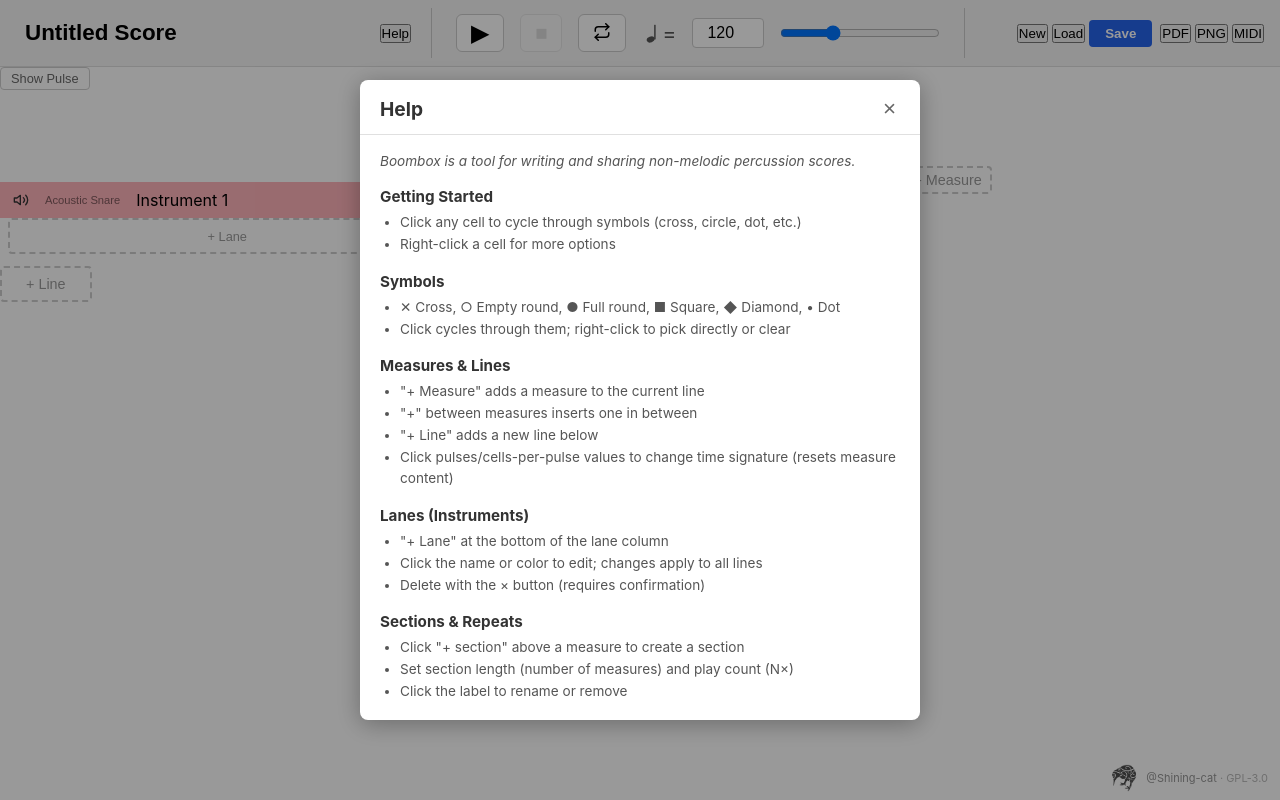
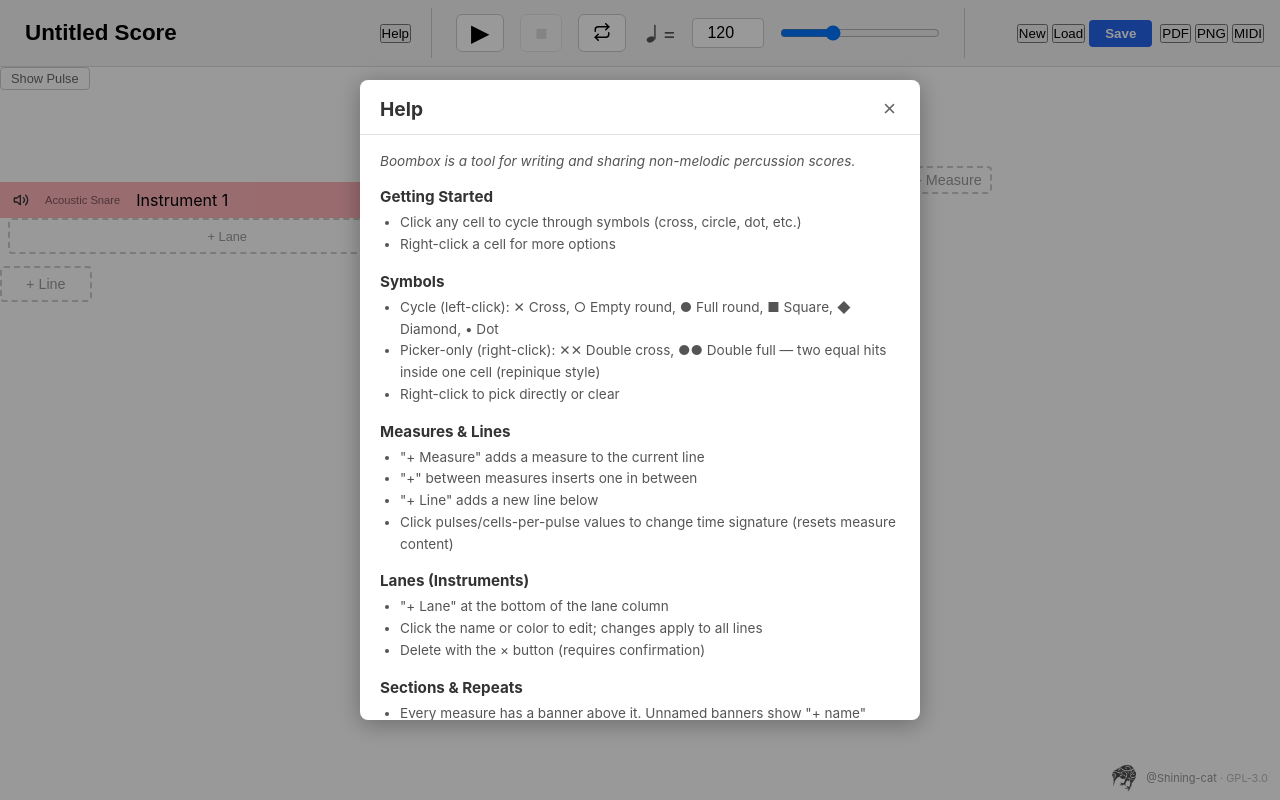
Before and after one commit to shining-cat/boombox, a React (Vite) app: page /editor in a window 1280 px wide. Both pictures are taken after a click on the button "Help". Built offline with nearby package versions, Linux system fonts and the light colour scheme.

Commit message:
docs: update README and Help popup for today's shipped features

```diff
--- a/src/components/Toolbar/Toolbar.tsx
+++ b/src/components/Toolbar/Toolbar.tsx
@@ -108,8 +108,9 @@ export function Toolbar({
               <section>
                 <h3>Symbols</h3>
                 <ul>
-                  <li>✕ Cross, ○ Empty round, ● Full round, ■ Square, ◆ Diamond, • Dot</li>
-                  <li>Click cycles through them; right-click to pick directly or clear</li>
+                  <li>Cycle (left-click): ✕ Cross, ○ Empty round, ● Full round, ■ Square, ◆ Diamond, • Dot</li>
+                  <li>Picker-only (right-click): ✕✕ Double cross, ●● Double full — two equal hits inside one cell (repinique style)</li>
+                  <li>Right-click to pick directly or clear</li>
                 </ul>
               </section>
 
@@ -135,18 +136,22 @@ export function Toolbar({
               <section>
                 <h3>Sections &amp; Repeats</h3>
                 <ul>
-                  <li>Click "+ section" above a measure to create a section</li>
-                  <li>Set section length (number of measures) and play count (N×)</li>
-                  <li>Click the label to rename or remove</li>
+                  <li>Every measure has a banner above it. Unnamed banners show "+ name" (greyed out)</li>
+                  <li>Click the "+ name" placeholder to name the section. Once named, length and repeat unlock</li>
+                  <li>Click the Length value to set how many measures the section spans (auto-adds measures if needed)</li>
+                  <li>Click the Repeat value to set how many times it plays. 0 (or empty) clears the repeat</li>
+                  <li>Hover a named banner → × button appears to remove the section name (clears length and repeat too)</li>
                 </ul>
               </section>
 
               <section>
-                <h3>Triplets &amp; Rolls</h3>
+                <h3>Triplets, Rolls &amp; Flams</h3>
                 <ul>
                   <li>Right-click a cell → Add triplet: replaces the pulse with 3 wider cells</li>
                   <li>Right-click a cell → Add roll: marks a roll starting from that cell</li>
-                  <li>To remove, right-click the starting cell of the triplet or roll</li>
+                  <li>Right-click a cell with a symbol → Add flam: a soft grace note 30ms before the main hit (renders as ʼ before the symbol, e.g. ʼ✕)</li>
+                  <li>To remove a triplet, roll, or flam, right-click the cell again and pick Remove</li>
+                  <li>If a cell has both a roll and a flam, the roll takes over (no grace note plays)</li>
                 </ul>
               </section>
 
```
Also changed, not shown: 1 other file (tests, documents, lock files or other folders).
